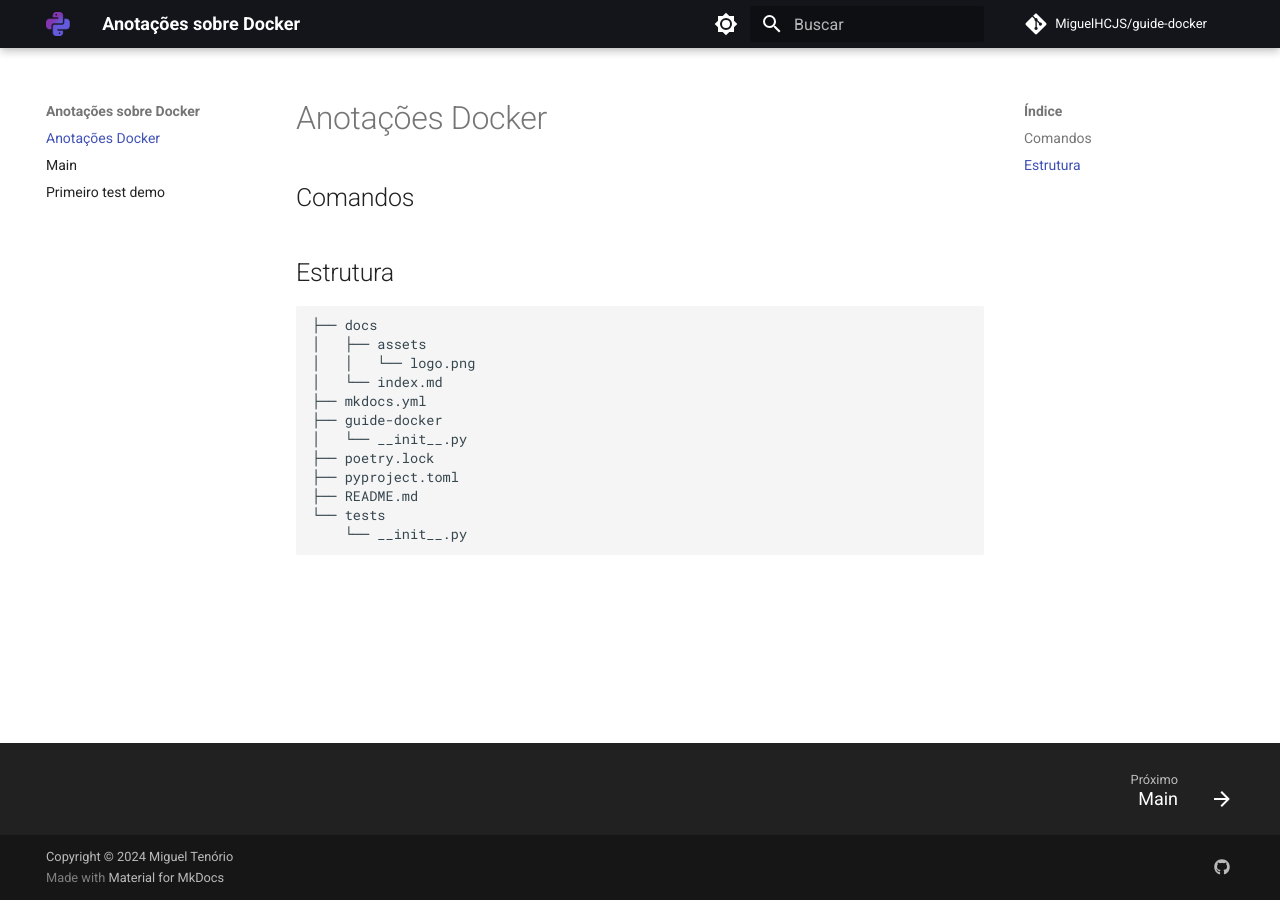
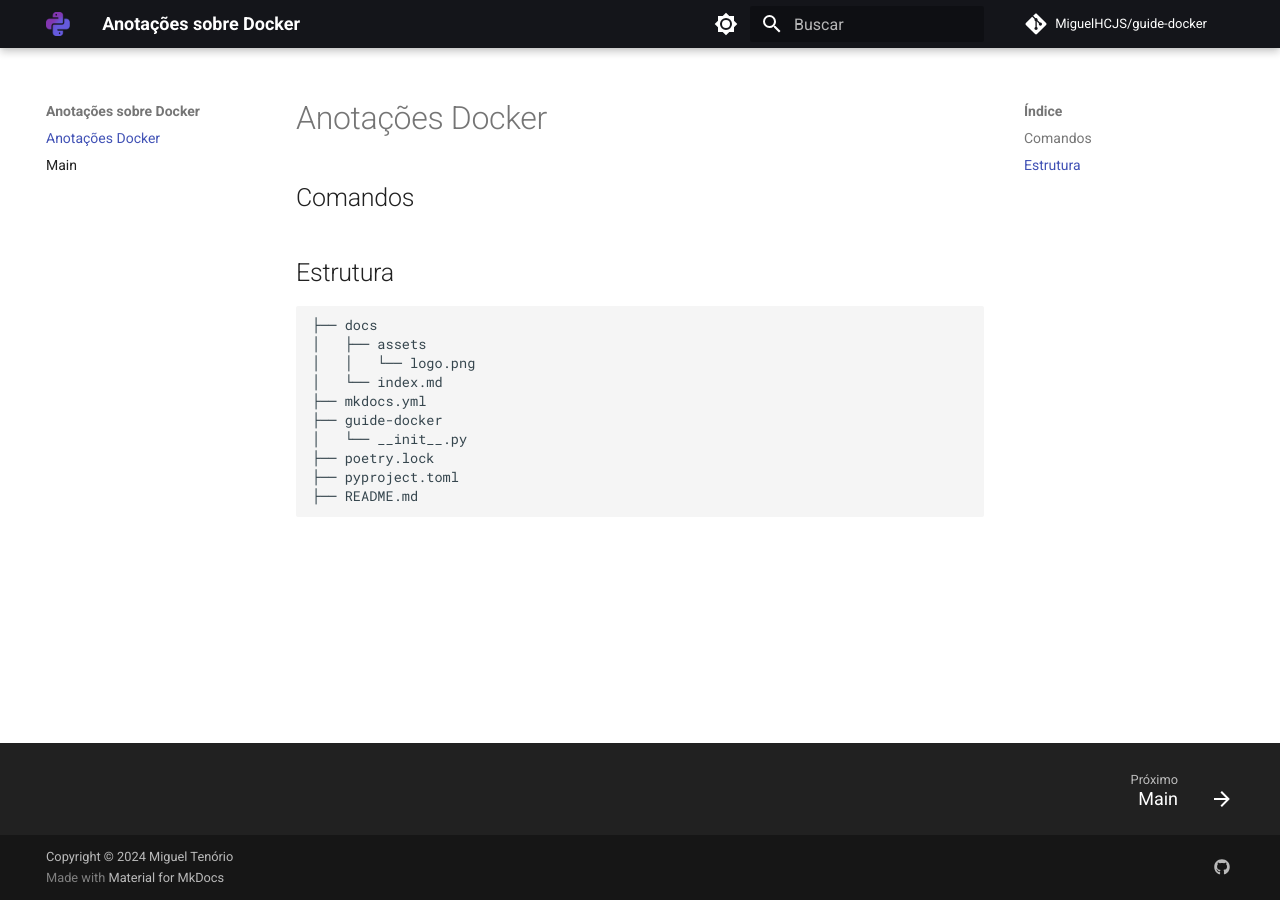
Before and after one commit to MiguelHCJS/guide-docker, an MkDocs documentation site: the page built from docs/index.md, in a window 1280 px wide. Built offline with MkDocs 1.6.1 and Material for MkDocs 9.7.7, drawn with Linux system fonts in a browser that asks for light colours; comment, search, counter and statistics services are not loaded.

Commit message:
Organizando estrutura

```diff
--- a/docs/index.md
+++ b/docs/index.md
@@ -14,5 +14,3 @@
     ├── poetry.lock
     ├── pyproject.toml
     ├── README.md
-    └── tests
-        └── __init__.py
--- a/docs/primeiro_test_demo.md
+++ /dev/null
@@ -1 +0,0 @@
-::: test_demo
```
Also changed, not shown: 3 other files.
